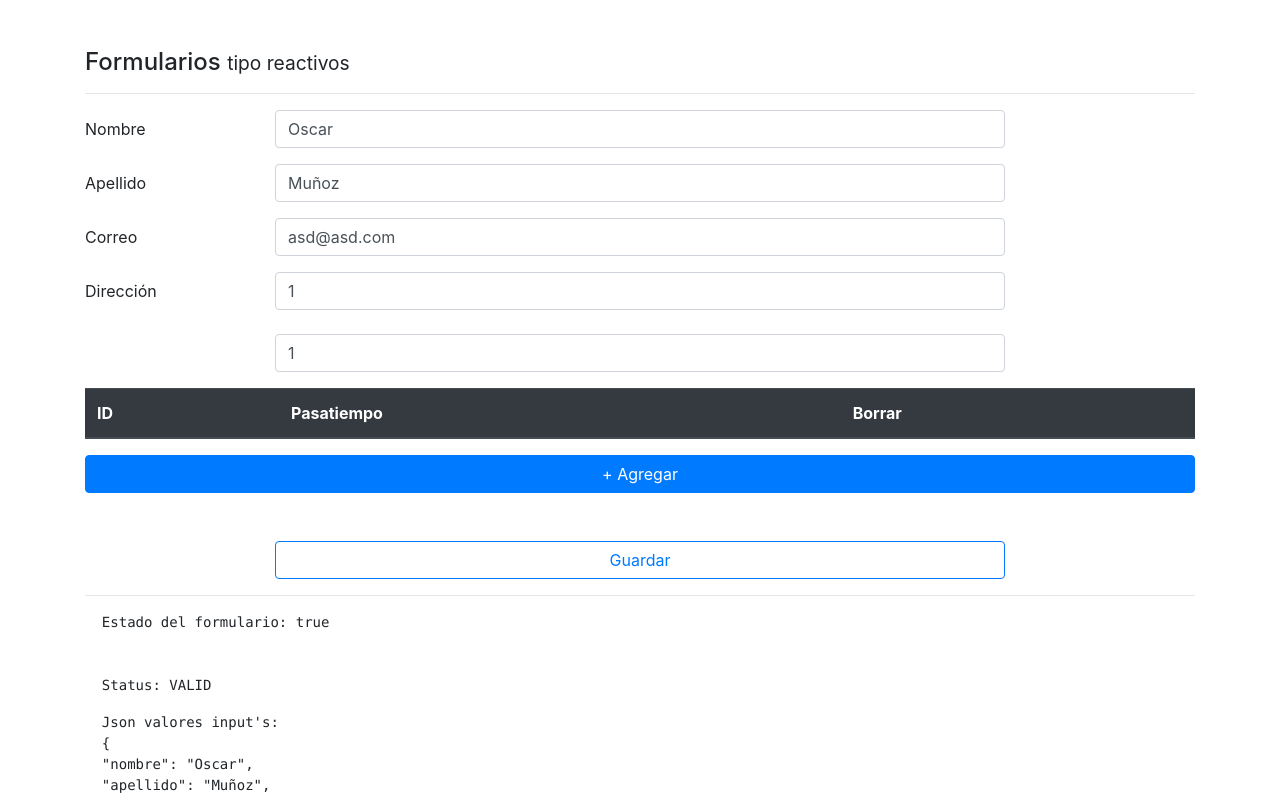
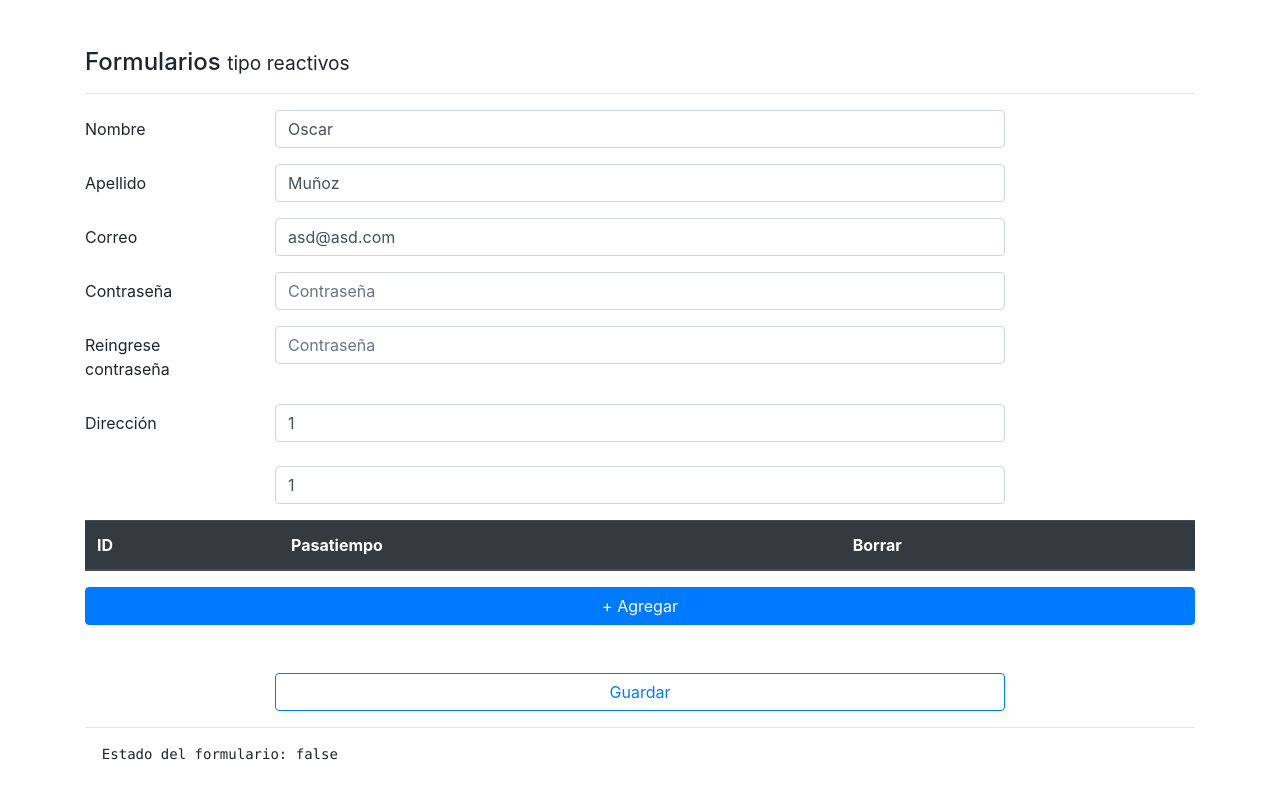
Before and after one commit to OscarMunozBernales/web-angular, an Angular app in the folder 7-formularios/: page /reactive in a window 1280 px wide. Shown: the top 798 px of the page. Built offline with nearby package versions, Linux system fonts and the light colour scheme.

Commit message:
validadores

```diff
--- a/7-formularios/src/app/pages/reactive/reactive.component.html
+++ b/7-formularios/src/app/pages/reactive/reactive.component.html
@@ -52,6 +52,32 @@
              class="text-danger">
              Ingrese un correo valido
      </small>
+    </div>
+  </div>
+
+
+
+  <div class="form-group row">
+    <label class="col-2 col-form-label">Contraseña</label>
+    <div class="col-8">
+
+      <input class="form-control"
+             type="password"
+             formControlName="pass_1"
+             [class.is-invalid]="getInputTextNoValid( 'pass_1' )"
+             placeholder="Contraseña">
+    </div>
+  </div>
+
+  <div class="form-group row">
+    <label class="col-2 col-form-label">Reingrese contraseña</label>
+    <div class="col-8">
+
+      <input class="form-control"
+             type="password"
+             formControlName="pass_2"
+             [class.is-invalid]="EqualsPass"
+             placeholder="Contraseña">
     </div>
   </div>
 
--- a/7-formularios/src/app/pages/reactive/reactive.component.ts
+++ b/7-formularios/src/app/pages/reactive/reactive.component.ts
@@ -35,6 +35,13 @@ export class ReactiveComponent implements OnInit {
     return this.forma.get( inputName ).invalid && this.forma.get( inputName ).touched;
   }
 
+  get EqualsPass(){
+    const PASS_1 = this.forma.get( 'pass_1' ).value;
+    const PASS_2 = this.forma.get( 'pass_2' ).value;
+
+    return ( PASS_1 === PASS_2 )? false : true;
+  }
+
   crearFormulario(){
 
     // this.getNombreNovalido();
@@ -46,26 +53,17 @@ export class ReactiveComponent implements OnInit {
           Validators.minLength(5)
         ]
       ],
-      apellido: [
-        '',
-        [
-          Validators.required,
-          Validators.minLength( 5 ),
-          this.validadores.noHerrera
-        ]
-      ],
-      correo  : [
-        '',
-        [
-          Validators.required,
-          Validators.pattern( '[a-z0-9._%+-]+@[a-z0-9.-]+\.[a-z]{2,3}$' )
-        ]
-      ],
+      apellido: [ '', [ Validators.required, Validators.minLength( 5 ), this.validadores.noHerrera ]],
+      correo  : [ '', [ Validators.required, Validators.pattern( '[a-z0-9._%+-]+@[a-z0-9.-]+\.[a-z]{2,3}$' ) ]],
+      pass_1: ['', Validators.required],
+      pass_2: ['', Validators.required],
       direccion: this.formBuilder.group({
         distrito: ['' , Validators.required],
         ciudad: ['', Validators.required]
       }),
       pasatiempos: this.formBuilder.array([])
+    },{
+      validators: [ this.validadores.passwordsIguales( 'pass_1', 'pass_2', ) ]
     });
 
   }
--- a/7-formularios/src/app/services/validadores.service.ts
+++ b/7-formularios/src/app/services/validadores.service.ts
@@ -1,5 +1,5 @@
 import { Injectable } from '@angular/core';
-import { FormControl } from '@angular/forms';
+import { FormControl, FormGroup } from '@angular/forms';
 
 @Injectable({
   providedIn: 'root'
@@ -19,4 +19,18 @@ export class ValidadoresService {
     return null
 
   }
+
+  passwordsIguales( pass_1: string, pass_2:string ){
+    return ( formGroup: FormGroup ) => {
+      const pass1Control = formGroup.controls[pass_1];
+      const pass2Control = formGroup.controls[pass_2];
+
+      if ( pass1Control.value === pass2Control.value ){
+        pass2Control.setErrors(null);
+      } else {
+        pass2Control.setErrors({ noEsIgual: true });
+      }
+
+    }
+  }
 }
```
